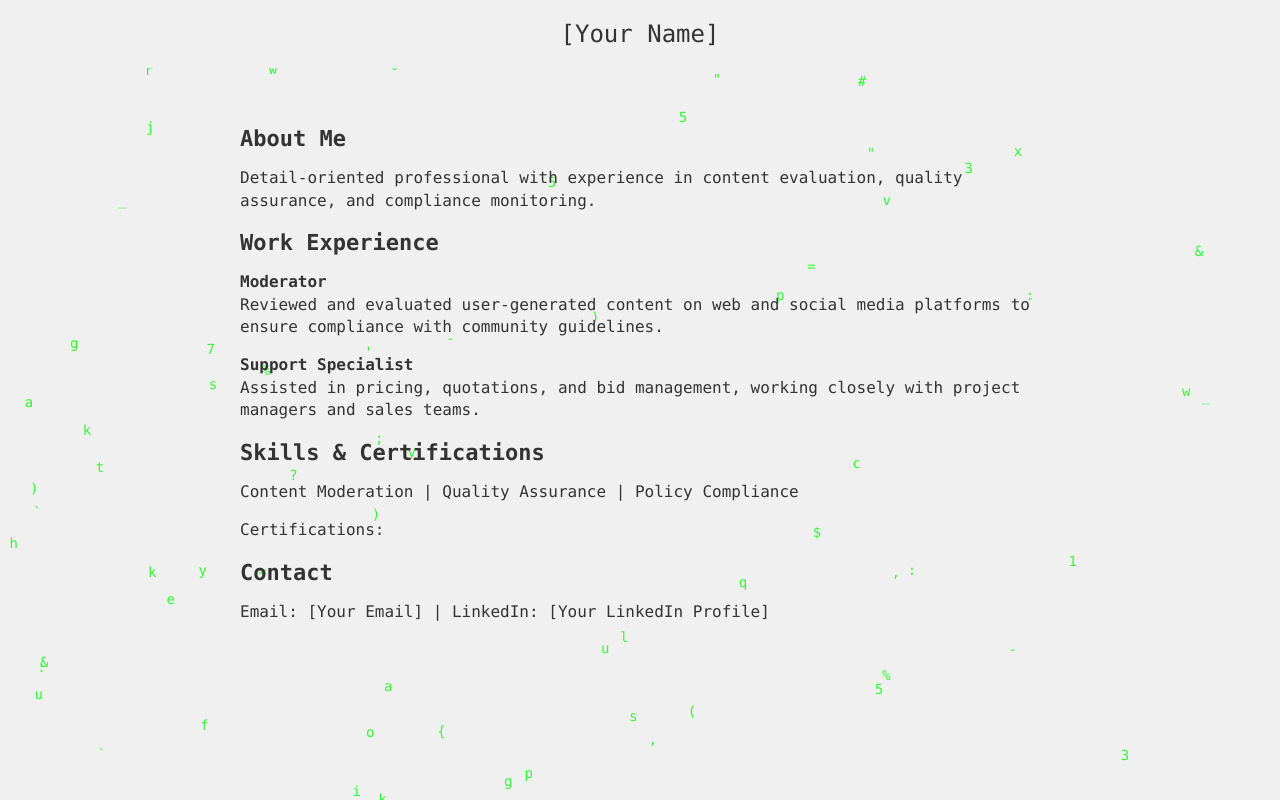
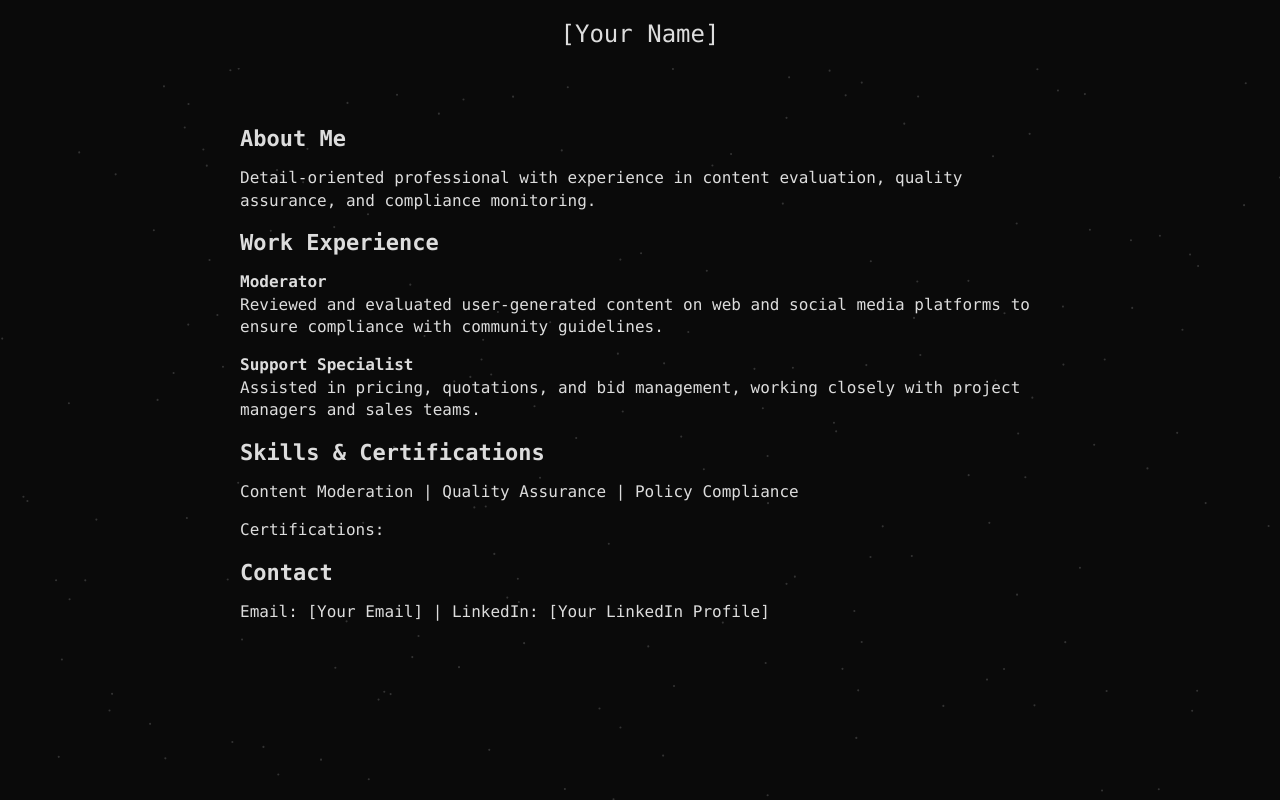
Before and after one commit to anngean/personal-website, a plain HTML site: page index.html in a window 1280 px wide. Drawn offline with Linux system fonts and the light colour scheme.

Commit message:
Update index.html

```diff
--- a/index.html
+++ b/index.html
@@ -9,19 +9,20 @@
             font-family: Consolas, monospace;
             margin: 0;
             padding: 0;
-            background-color: #f0f0f0; /* Off-white background */
-            color: #333; /* Dark gray text for better contrast */
+            background-color: #0a0a0a; /* Dark grey background */
+            color: #ddd; /* Light grey text */
             text-align: center;
             opacity: 0;
             transition: opacity 1s ease-in-out;
-            overflow-x: hidden; /* Hide horizontal overflow */
+             overflow: hidden; /* Hide horizontal overflow */
         }
         header {
-            background-color: #f0f0f0; /* Off-white header */
-            color: #333; /* Dark gray text */
+            background-color: #0a0a0a; /*Dark header */
+            color: #ddd; /*Light grey text */
             padding: 20px;
             font-size: 24px;
             transform: translateY(-20px);
+             position: relative; /* To position the particles */
             opacity: 0;
             transition: transform 1s ease-out, opacity 1s ease-out;
         }
@@ -37,10 +38,9 @@
        }
         h2, p {
             position: relative; /* For absolute positioning */
-            opacity: 0.2; /* Initially transparent */
-            transform: translateY(100px) translateX(50px); /* Initial random position */
+            opacity: 0; /* Initially transparent */
+            transform: translateY(50px); /* Initial slight vertical offset */
             transition: opacity 1s ease-out, transform 1s ease-out;
-            color: #333;
         }
        h2{
             margin-bottom: 10px;
@@ -51,48 +51,50 @@
             line-height: 1.4;
         }
 
-      .matrix-rain {
+      .particle-container {
             position: fixed;
             top: 0;
             left: 0;
             width: 100%;
             height: 100%;
             pointer-events: none;
-            overflow: hidden;
             z-index: -1; /* Behind all content */
 
          }
 
-      .matrix-char {
+        .particle {
             position: absolute;
-            white-space: nowrap;
-            color: #0f0; /* Matrix green */
-            opacity: 0.8;
-            font-size: 14px; /* Reduced font size */
+            width: 3px;
+            height: 3px;
+            background-color: rgba(150,150,150,0.3); /* Soft Gray with a slight transparency */
+             border-radius: 50%;
+            transform: scale(0.8);
         }
+
     </style>
 </head>
 <body>
     <header>
          [Your Name]
     </header>
-      <div class="matrix-rain"></div>
+
+    <div class="particle-container"></div>
     <div class="container">
-        <h2 class="matrix-text">About Me</h2>
-        <p class="matrix-text">Detail-oriented professional with experience in content evaluation, quality assurance, and compliance monitoring.</p>
+        <h2 class="text-element">About Me</h2>
+        <p class="text-element">Detail-oriented professional with experience in content evaluation, quality assurance, and compliance monitoring.</p>
 
-        <h2 class="matrix-text">Work Experience</h2>
-        <p class="matrix-text"><strong>Moderator</strong><br>
+        <h2 class="text-element">Work Experience</h2>
+        <p class="text-element"><strong>Moderator</strong><br>
         Reviewed and evaluated user-generated content on web and social media platforms to ensure compliance with community guidelines.</p>
-        <p class="matrix-text"><strong>Support Specialist</strong><br>
+        <p class="text-element"><strong>Support Specialist</strong><br>
         Assisted in pricing, quotations, and bid management, working closely with project managers and sales teams.</p>
 
-        <h2 class="matrix-text">Skills & Certifications</h2>
-        <p class="matrix-text">Content Moderation | Quality Assurance | Policy Compliance</p>
-        <p class="matrix-text">Certifications: </p>
+        <h2 class="text-element">Skills & Certifications</h2>
+        <p class="text-element">Content Moderation | Quality Assurance | Policy Compliance</p>
+        <p class="text-element">Certifications: </p>
 
-        <h2 class="matrix-text">Contact</h2>
-        <p class="matrix-text">Email: [Your Email] | LinkedIn: [Your LinkedIn Profile]</p>
+        <h2 class="text-element">Contact</h2>
+       <p class="text-element">Email: [Your Email] | LinkedIn: [Your LinkedIn Profile]</p>
     </div>
 
     <script>
@@ -100,17 +102,16 @@
              document.body.style.opacity = "1";
             document.querySelector("header").style.opacity = "1";
             document.querySelector("header").style.transform = "translateY(0)";
-            createMatrixRain();
+             createParticles();
         });
-
         window.addEventListener("scroll", function() {
-            const matrixTexts = document.querySelectorAll(".matrix-text");
-            matrixTexts.forEach((text, index) => {
+             const textElements = document.querySelectorAll(".text-element");
+            textElements.forEach((text, index) => {
               if (isElementInViewport(text)) {
                   setTimeout(() => {
                       text.style.opacity = 1;
-                        text.style.transform = 'translateY(0px) translateX(0px)';
-                    }, 100 * index);
+                     text.style.transform = 'translateY(0px)';
+                    }, 150 * index);
                 }
             });
          });
@@ -126,48 +127,62 @@
          }
 
 
-        function createMatrixRain() {
-              const matrixRainContainer = document.querySelector(".matrix-rain");
-              const numChars = window.innerWidth / 10; // Adjust this for char density
-              const fallingSpeed = 50; //Adjust falling speed
+        function createParticles(){
+                const particleContainer = document.querySelector('.particle-container');
+                const numParticles = 200; // Adjust this for more or fewer particles
+              const particles = []; // Hold all of our particles
 
-            for(let i=0; i<numChars; i++){
-                 const charElement = document.createElement('div');
-                 charElement.className = 'matrix-char';
-                 charElement.textContent = getRandomChar();
-                 charElement.style.left = `${Math.random() * window.innerWidth}px`;
-                 charElement.style.top = `${-Math.random() * window.innerHeight}px` // Start off-screen
-                 matrixRainContainer.appendChild(charElement);
+              for(let i=0; i<numParticles; i++){
+                    const particle = document.createElement('div');
+                     particle.classList.add('particle');
 
-                 animateMatrixChar(charElement, fallingSpeed)
-            }
+                    particle.x = Math.random() * window.innerWidth;
+                    particle.y = Math.random() * window.innerHeight;
+                    particle.vx = (Math.random() - 0.5) * 0.2 //small amount
+                     particle.vy = (Math.random() - 0.5) * 0.2 //small amount
 
-
-          function animateMatrixChar(charElement, speed){
-            let startY = parseFloat(charElement.style.top)
-            let destY = window.innerHeight;
-
-            function animate(){
-                startY += speed;
-                charElement.style.top = `${startY}px`
-
-                 if(startY > destY){
-                     startY = -Math.random() * window.innerHeight //reset position
-                     charElement.style.top = `${startY}px`
-                     charElement.textContent = getRandomChar();
-                 }
-
-                 requestAnimationFrame(animate);
-            }
-            animate();
+                    particleContainer.appendChild(particle);
+                    particles.push(particle);
 
                }
 
+               function animateParticles(){
+                particles.forEach((particle) =>{
+                     particle.x += particle.vx;
+                     particle.y += particle.vy;
 
-            function getRandomChar(){
-                 const chars = "0123456789abcdefghijklmnopqrstuvwxyz!@#$%^&*()_+=-`~[]\{}|;':\",./<>?";
-                 return chars[Math.floor(Math.random() * chars.length)];
+                     //keep particles within bounds
+                     if(particle.x < 0 || particle.x > window.innerWidth){
+                        particle.vx *= -1;
                     }
+
+                      if (particle.y < 0 || particle.y > window.innerHeight) {
+                       particle.vy *= -1;
+                     }
+
+                    particle.style.transform = `translate(${particle.x}px, ${particle.y}px) scale(0.7)`
+                });
+                   requestAnimationFrame(animateParticles);
+            }
+
+        function applyMouseEffect(event) {
+           particles.forEach(particle => {
+                 const mouseX = event.clientX;
+                 const mouseY = event.clientY;
+                 const dx = mouseX - particle.x;
+                 const dy = mouseY - particle.y;
+                 const distance = Math.sqrt(dx * dx + dy * dy);
+                 const force = Math.max(0, 50 - distance);
+                 if (force > 0) {
+                    const angle = Math.atan2(dy, dx);
+                     particle.vx += Math.cos(angle) * 0.01 * force;
+                     particle.vy += Math.sin(angle) * 0.01 * force;
+                }
+            })
+        }
+
+        window.addEventListener('mousemove', applyMouseEffect)
+            animateParticles()
       }
     </script>
 </body>
```
Lines whose indentation alone changed are shown as unchanged.
